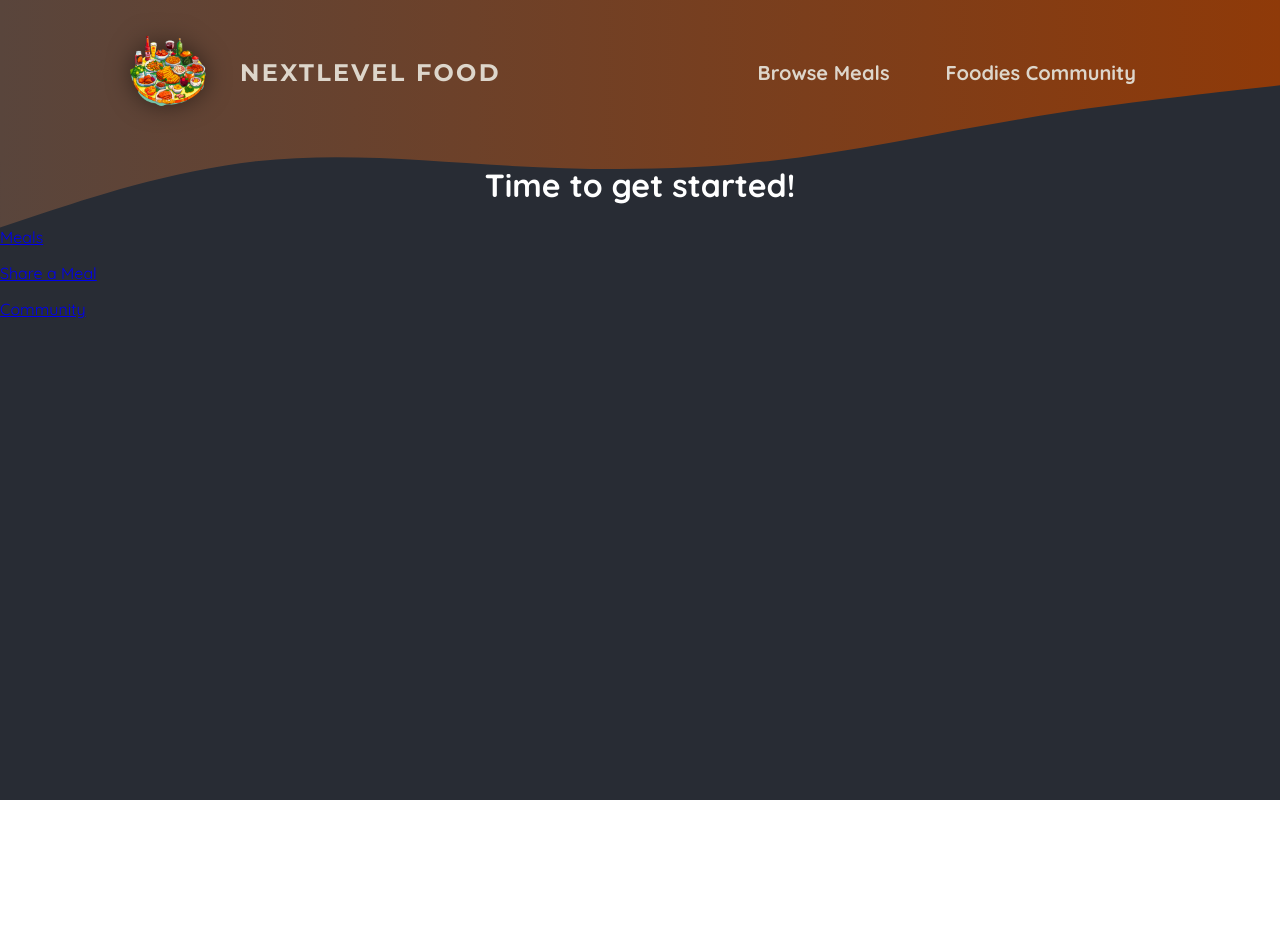
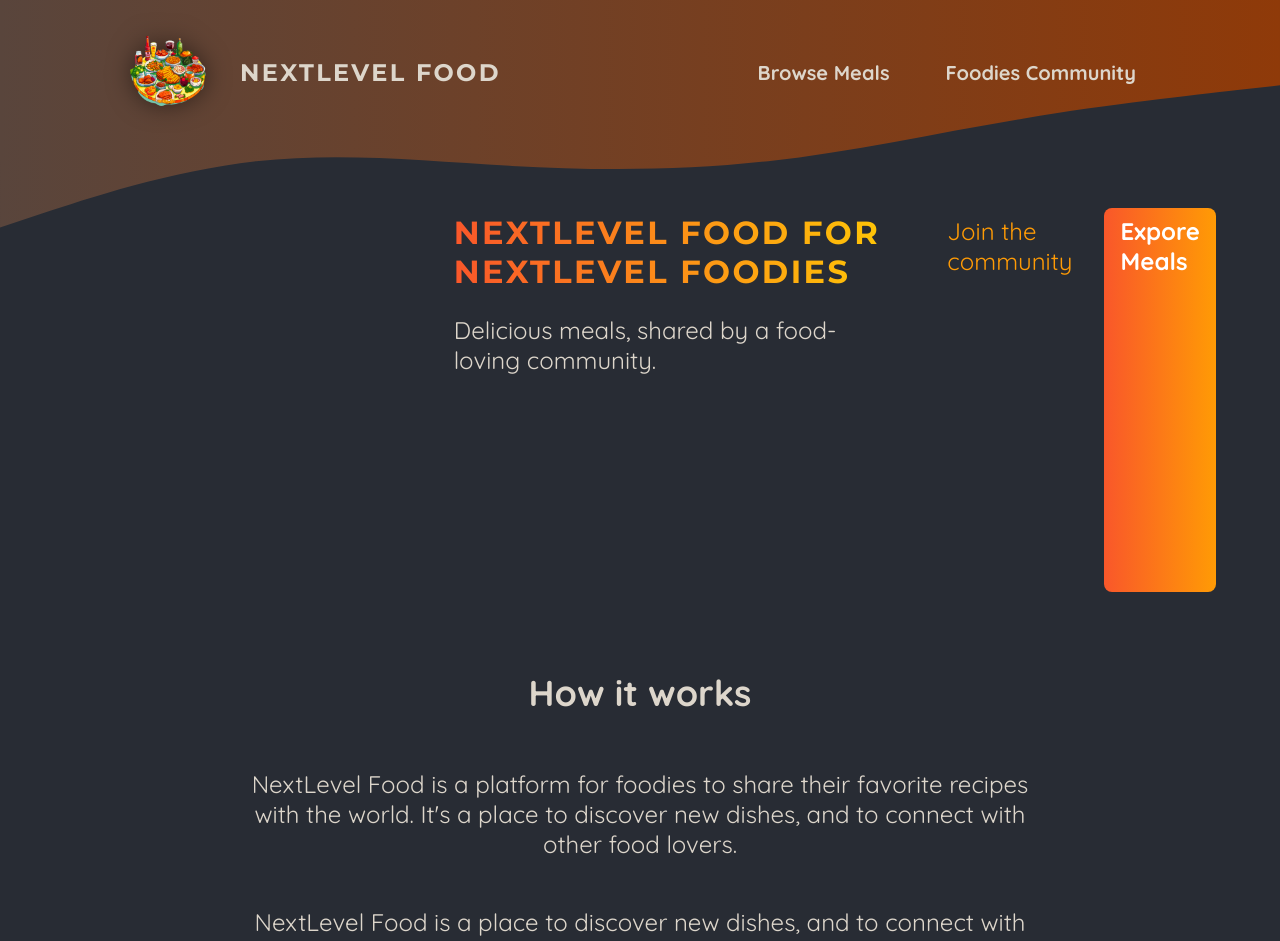
Before and after one commit to LeahDeshar/MERN_training, a Next.js app in the folder foodies/: page / in a window 1280 px wide. Shown: the top 941 px of the page. Before the commit the page ends 800 px from the top, so only its background shows below. Built offline with nearby package versions, Linux system fonts and the light colour scheme.

Commit message:
slide show

```diff
--- a/foodies/app/page.js
+++ b/foodies/app/page.js
@@ -1,20 +1,60 @@
 import Link from "next/link";
-
+import classes from "./page.module.css";
 export default function Home() {
   return (
+    <>
+      <header className={classes.header}>
+        <div className={classes.slideshow}></div>
+        <div className={classes.hero}>
+          <h1>NextLevel Food for NextLevel Foodies</h1>
+          <p>Delicious meals, shared by a food-loving community.</p>
+        </div>
+        <div className={classes.cta}>
+          <Link href="/community">Join the community</Link>
+          <Link href="/meals">Expore Meals</Link>
+        </div>
+      </header>
       <main>
-      <h1 style={{ color: "white", textAlign: "center" }}>
-        Time to get started!
-      </h1>
+        <section className={classes.section}>
+          <h2>How it works</h2>
           <p>
-        <Link href="/meals">Meals</Link>
+            NextLevel Food is a platform for foodies to share their favorite
+            recipes with the world. It&apos;s a place to discover new dishes,
+            and to connect with other food lovers.
           </p>
           <p>
-        <Link href="/meals/share">Share a Meal</Link>
+            NextLevel Food is a place to discover new dishes, and to connect
+            with other food lovers.
+          </p>
+        </section>
+
+        <section className={classes.section}>
+          <h2>Why NextLevel Food?</h2>
+          <p>
+            NextLevel Food is a platform for foodies to share their favorite
+            recipes with the world. It&apos;s a place to discover new dishes,
+            and to connect with other food lovers.
           </p>
           <p>
-        <Link href="/community">Community</Link>
+            NextLevel Food is a place to discover new dishes, and to connect
+            with other food lovers.
           </p>
+        </section>
       </main>
+    </>
+    // <main>
+    //   <h1 style={{ color: "white", textAlign: "center" }}>
+    //     Time to get started!
+    //   </h1>
+    //   <p>
+    //     <Link href="/meals">Meals</Link>
+    //   </p>
+    //   <p>
+    //     <Link href="/meals/share">Share a Meal</Link>
+    //   </p>
+    //   <p>
+    //     <Link href="/community">Community</Link>
+    //   </p>
+    // </main>
   );
 }
--- /dev/null
+++ b/foodies/app/page.module.css
@@ -0,0 +1,75 @@
+.header {
+  display: flex;
+  gap: 3rem;
+  margin: 3rem auto;
+  width: 90%;
+  max-width: 75rem;
+}
+
+.slideshow {
+  width: 40rem;
+  height: 25rem;
+}
+
+.hero {
+  color: #ddd6cb;
+  font-size: 1.5rem;
+}
+
+.hero h1 {
+  font-size: 2rem;
+  font-weight: bold;
+  font-family: "Montserrat", sans-serif;
+  letter-spacing: 0.15rem;
+  text-transform: uppercase;
+  background: linear-gradient(90deg, #f9572a, #ffc905);
+  background-clip: text;
+  -webkit-background-clip: text;
+  -webkit-text-fill-color: transparent;
+}
+
+.cta {
+  font-size: 1.5rem;
+  display: flex;
+  gap: 1rem;
+}
+
+.cta a {
+  display: inline-block;
+  margin-top: 1rem;
+  padding: 0.5rem 1rem;
+  border-radius: 0.5rem;
+  background: linear-gradient(90deg, #f9572a, #ff9b05);
+  color: #ffffff;
+  font-weight: bold;
+  text-decoration: none;
+}
+
+.cta a:hover,
+.cta a:active {
+  background: linear-gradient(90deg, #fd4715, #f9b241);
+}
+
+.cta a:first-child {
+  background: transparent;
+  font-weight: normal;
+  color: #ff9b05;
+  padding-left: 0;
+}
+
+.cta a:first-child:hover,
+.cta a:first-child:active {
+  background: transparent;
+  color: #f9b241;
+}
+
+.section {
+  display: flex;
+  flex-direction: column;
+  color: #ddd6cb;
+  font-size: 1.5rem;
+  max-width: 50rem;
+  width: 90%;
+  margin: 2rem auto;
+  text-align: center;
+}
```
Lines whose indentation alone changed are shown as unchanged.
